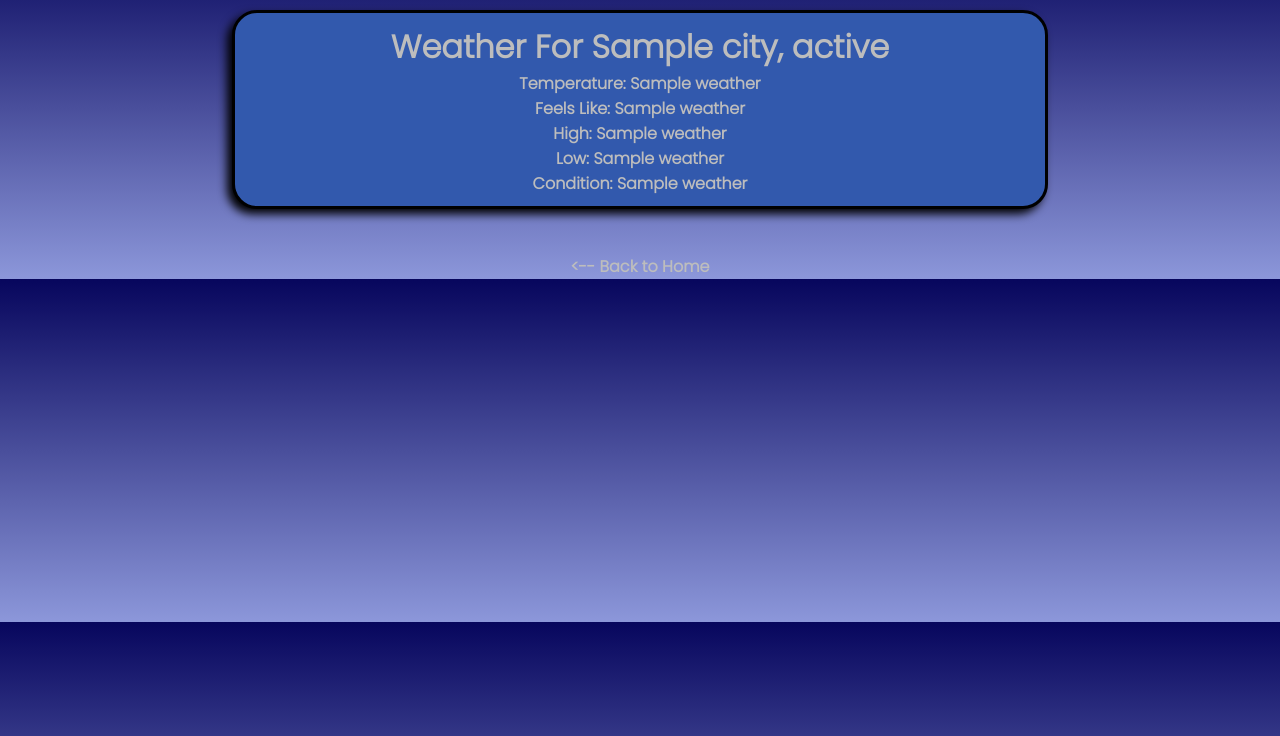
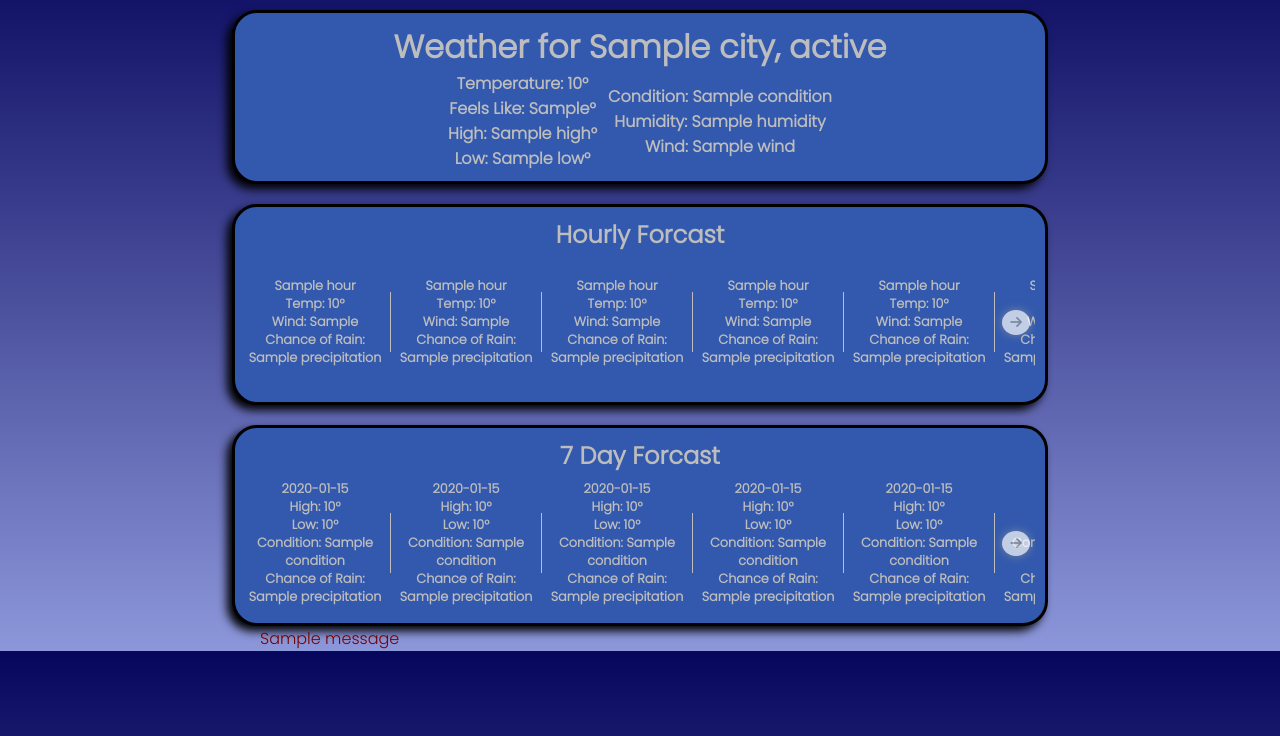
Before and after one commit to MummeJ/Weather_App, a Flask app: template flaskr/templates/search.html in a window 1280 px wide. Shown: the part 64-800 px from the top of the page. Run offline with Flask 2, Linux system fonts and the light colour scheme; the template is opened without the code that fills it: most values are stand-ins (such as "Sample title", 1, 10 or a date in 2020); one stand-in notice (Sample message) is shown; form fields are guessed from the names that the template uses; some libraries are stand-ins or nearby versions.

Commit message:
added search page data

```diff
--- a/flaskr/static/css/main.css
+++ b/flaskr/static/css/main.css
@@ -96,6 +96,14 @@ span {
   margin-bottom: 20px;
 }
 
+.location_container {
+  display: flex;
+  justify-content: space-around;
+  width: 50%;
+  align-items: center;
+  margin: auto;
+}
+
 .hour_forcast {
   margin: auto;
   width: 85%;
@@ -145,7 +153,7 @@ span {
 }
 
 .hour {
-  width: 130px;
+  width: 140px;
   justify-content: center;
   display: inline-block;
   margin: auto;
@@ -198,7 +206,7 @@ span {
   transition: 0.5s all ease-out;
 }
 .day {
-  width: 130px;
+  width: 140px;
   justify-content: center;
   display: inline-block;
   margin: auto;
--- a/flaskr/templates/search.html
+++ b/flaskr/templates/search.html
@@ -3,15 +3,136 @@
 {% block body %}
   <div class="wrapper">
     <div class="location">
-      <h1>Weather For {{ city }}, {{ state }}</h1>
-      <p>Temperature: {{ weather[0] }}</p>
-      <p>Feels Like: {{ weather[1] }}</p>
-      <p>High: {{ weather[2] }}</p>
-      <p>Low: {{ weather[3] }}</p>
-      <p>Condition: {{ weather[4] }}</p>
+      <h1>Weather for {{ city }}, {{ state }}</h1>
+      <div class="location_container">
+        <div class="row-1">
+          <p>Temperature: {{ current_weather['temp'] }}&deg</p>
+          <p>Feels Like: {{ current_weather['feels_like'] }}&deg</p>
+          <p>High: {{ current_weather['high'] }}&deg</p>
+          <p>Low: {{ current_weather['low'] }}&deg</p>
+        </div>
+        <div class="row-2">
+          <p>Condition: {{ current_weather['condition'] }}</p>
+          <p>Humidity: {{ current_weather['humidity'] }}</p>
+          <p>Wind: {{ current_weather['wind'] }}</p>
+        </div>
+      </div>
     </div>
-    <br>
-    <p><a href="/"><-- Back to Home</a></p>
+    <div class="hour_forcast">
+      <h2>Hourly Forcast</h2>
+      <div class="hourly-horizontal-scroll">
+        <button type='button' class="btn-scroll" id="hourly-btn-scroll-left" onclick="scrollHorizontally(1)"><i class="fas fa-arrow-left"></i></button>
+        <button type='button' class="btn-scroll" id="hourly-btn-scroll-right" onclick="scrollHorizontally(-1)"><i class="fas fa-arrow-right"></i></button>
+        <div class="hourly-container">
+          {% for index in range(12) %}
+          <div class="hour">
+            <p>{{ hours[index] }}</p>
+            <p>Temp: {{ hourly_weather[index]['temp'] }}&deg;</p>
+            <p>Wind: {{ hourly_weather[index]['wind_speed'] }}</p>
+            <p>Chance of Rain: {{ hourly_weather[index]['precipitation']}}</p>
+          </div>
+          {% if index < 11 %}
+          <div class="break"></div>
+          {% endif %}
+          {% endfor %}
+        </div>
+      </div>
+    </div>
+    <div class="day_forcast">
+      <h2>7 Day Forcast</h2>
+      <div class="daily-horizontal-scroll">
+        <button type='button'class="btn-scroll" id="daily-btn-scroll-left" onclick="dScrollHorizontally(1)"><i class="fas fa-arrow-left"></i></button>
+        <button type='button'class="btn-scroll" id="daily-btn-scroll-right" onclick="dScrollHorizontally(-1)"><i class="fas fa-arrow-right"></i></button>
+        <div class="daily-container">
+          {% for index in range(7) %}
+          <div class="day">
+            <p>{{ daily_dates[index] }}</p>
+            <p>High: {{ daily_weather[index]['temp_high'] }}&deg;</p>
+            <p>Low: {{ daily_weather[index]['temp_low'] }}&deg;</p>
+            <p>Condition: {{ daily_weather[index]['condition'] }}</p>
+            <p>Chance of Rain: {{ daily_weather[index]['precipitation']}}</p>
+          </div>
+          {% if index < 6 %}
+          <div class="break"></div>
+          {% endif %}
+          {% endfor %}
+  	    </div>
+      </div>
+    </div>
+    <span>{% with messages = get_flashed_messages() %}
+    {% if messages %}
+      {% for message in messages %}
+        {{ message }}
+      {% endfor %}
+    {% endif %}
+    {% endwith %}</span>
+    <script src="{{ url_for('static', filename='js/main.js') }}"></script>
+    <script>
+      let currentScrollPosition = 0;
+      let scrollAmount = 320;
+      const sConst = document.querySelector(".hourly-container")
+      const hScroll = document.querySelector(".hourly-horizontal-scroll")
+      const btnScrollLeft = document.querySelector("#hourly-btn-scroll-left")
+      const btnScrollRight = document.querySelector("#hourly-btn-scroll-right")
+      let maxScroll = -sConst.offsetWidth + hScroll.offsetWidth;
+      btnScrollLeft.style.cursor = 'auto'
+      btnScrollLeft.style.transition = 'none'
+      btnScrollLeft.style.opacity = '0';
+      function scrollHorizontally(val){
+        btnScrollLeft.style.transition - '0.5s'
+        currentScrollPosition += (val * scrollAmount);
+        if (currentScrollPosition > 0){
+          currentScrollPosition = 0;
+          btnScrollLeft.style.cursor = 'auto'
+          btnScrollLeft.style.opacity = '0';
+        }else{
+          btnScrollLeft.style.cursor = 'pointer'
+          btnScrollLeft.style.opacity = '.7';
+        }
+        if(currentScrollPosition < maxScroll){
+          currentScrollPosition = maxScroll;
+          btnScrollRight.style.opacity = '0';
+          btnScrollRight.style.cursor = 'auto'
+        }else{
+          btnScrollRight.style.opacity = '.7';
+          btnScrollRight.style.cursor = 'pointer'
+        }
+        sConst.style.left = currentScrollPosition + "px";
+      }
+    </script>
+    <script>
+      let dCurrentScrollPosition = 0;
+      let dScrollAmount = 320;
+      const dSConst = document.querySelector(".daily-container")
+      const dHScroll = document.querySelector(".daily-horizontal-scroll")
+      const dBtnScrollLeft = document.querySelector("#daily-btn-scroll-left")
+      const dBtnScrollRight = document.querySelector("#daily-btn-scroll-right")
+      let dMaxScroll = -dSConst.offsetWidth + dHScroll.offsetWidth;
+      dBtnScrollLeft.style.cursor = 'auto'
+      dBtnScrollLeft.style.transition = 'none'
+      dBtnScrollLeft.style.opacity = '0';
+      function dScrollHorizontally(val){
+        dCurrentScrollPosition += (val * dScrollAmount);
+        dBtnScrollLeft.style.transition = '0.5s'
+        if (dCurrentScrollPosition > 0){
+          dCurrentScrollPosition = 0;
+          dBtnScrollLeft.style.cursor = 'auto'
+          dBtnScrollLeft.style.opacity = '0';
+        }else{
+          dBtnScrollLeft.style.cursor = 'pointer'
+          dBtnScrollLeft.style.opacity = '.7';
+        }
+        if(dCurrentScrollPosition < dMaxScroll){
+          dCurrentScrollPosition = dMaxScroll;
+          dBtnScrollRight.style.opacity = '0';
+          dBtnScrollRight.style.cursor = 'auto'
+        }else{
+          dBtnScrollRight.style.opacity = '.7';
+          dBtnScrollRight.style.cursor = 'pointer'
+        }
+        dSConst.style.left = dCurrentScrollPosition + "px";
+      }
+    </script>
   </div>
-  <script src="{{ url_for('static', filename='js/main.js') }}"></script>
+
 {% endblock %}
```
Also changed, not shown: flaskr/api_request.py (+9 -6 lines), flaskr/routes.py (+15 -1 lines), flaskr/templates/index.html (+13 -5 lines).
